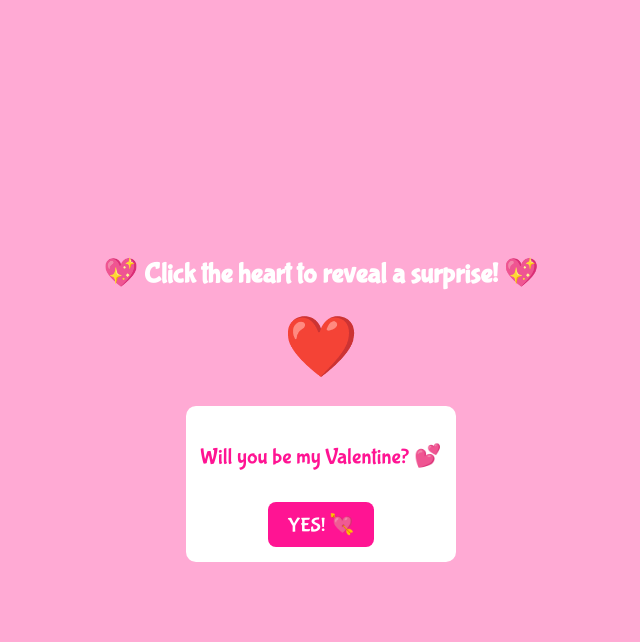
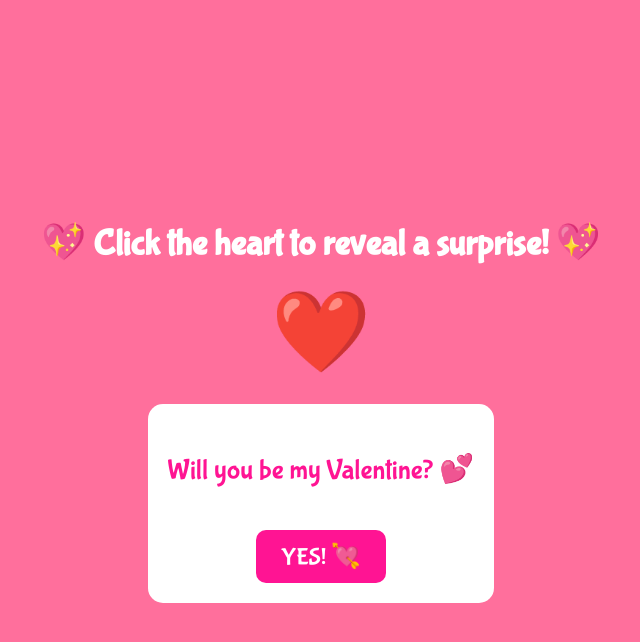
Before and after one commit to shinny2k/v-web-minh, a plain HTML site: page index.html in a window 1280 px wide. Both pictures are taken after a click on the element "❤️". Shown: the whole page, without its empty margins (319-959 px from the left). Drawn offline with Linux system fonts and the light colour scheme.

Commit message:
Update style.css

```diff
--- a/style.css
+++ b/style.css
@@ -1,6 +1,6 @@
 /* General Styles */
 body {
-    background-color: #ffaad4; /* Light Pink */
+    background-color: #ff6f9c; /* Darker Pink for Better Readability */
     font-family: 'Bubblegum Sans', cursive; /* Cute Bubble Font */
     text-align: center;
     margin: 0;
@@ -20,13 +20,13 @@ body {
 /* Heading */
 h1 {
     color: white;
-    font-size: 28px;
+    font-size: 36px; /* Bigger Text */
     margin-bottom: 20px;
 }
 
 /* Heart Animation */
 .heart {
-    font-size: 60px;
+    font-size: 80px; /* Bigger Heart */
     cursor: pointer;
     animation: bounce 1s infinite;
 }
@@ -44,10 +44,10 @@ h1 {
 /* Message Box */
 #message {
     background-color: white;
-    padding: 15px;
-    border-radius: 10px;
+    padding: 20px;
+    border-radius: 15px;
     margin-top: 20px;
-    font-size: 22px;
+    font-size: 28px; /* Bigger Text */
     color: #ff1493;
     display: none;
 }
@@ -58,13 +58,13 @@ h1 {
     text-decoration: none;
     background-color: #ff1493;
     color: white;
-    padding: 10px 20px;
-    border-radius: 8px;
-    margin-top: 10px;
-    font-size: 20px;
+    padding: 12px 25px;
+    border-radius: 10px;
+    margin-top: 15px;
+    font-size: 24px; /* Bigger Button Text */
     transition: background 0.3s;
 }
 
 .btn:hover {
-    background-color: #ff69b4;
+    background-color: #ff4081;
 }
```
